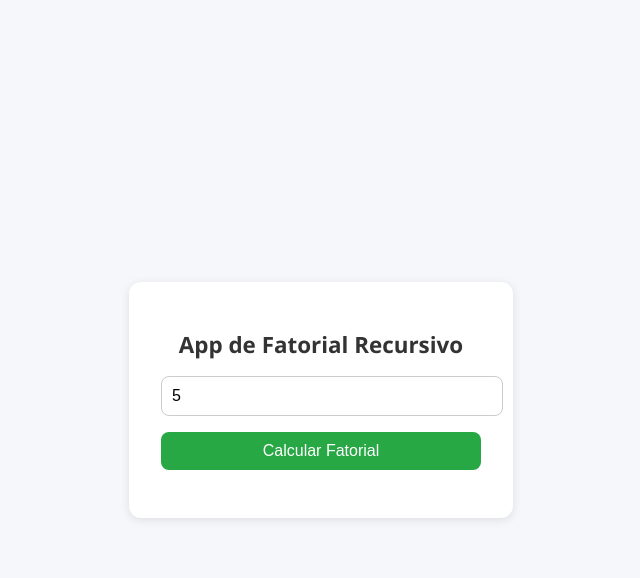
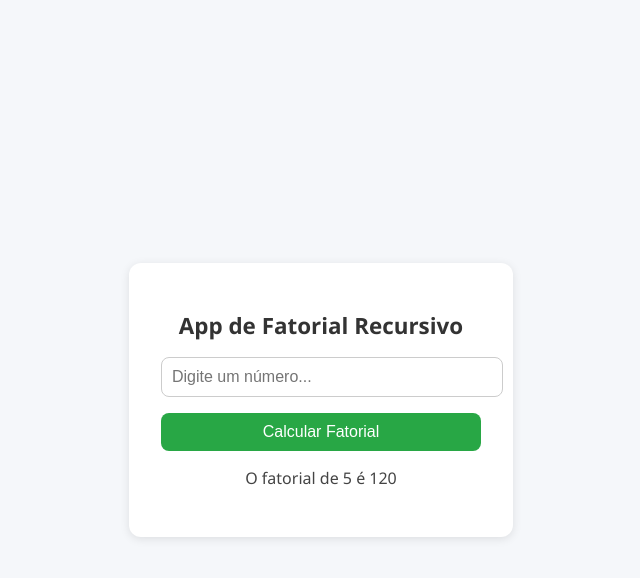
Before and after one commit to geovanesilvajr/html-css-javascript-challenges, a plain HTML site: page day-32-recursive-factorial/index.html in a window 1280 px wide. Both pictures are taken after typing "5" into the empty fields and a click on the button "Calcular Fatorial". Shown: the whole page, without its empty margins (319-959 px from the left). Drawn offline with Linux system fonts and the light colour scheme.

Commit message:
feat: Adicionar continuação resolução desafio 32 - Função Recursiva - Fatorial

```diff
--- a/day-32-recursive-factorial/index.html
+++ b/day-32-recursive-factorial/index.html
@@ -78,20 +78,30 @@
     <script>
       // 👉 Escreva seu código JavaScript aqui
 
-      function calcularFatorial(n) {
-        const input = document.getElementById("numero");
+      function fatorial(n) {
+        if (n === 0 || n === 1) {
+          return 1;
+        } else {
+          return n * fatorial(n - 1);
+        }
+      }
+
+      function calcularFatorial() {
         const resultado = document.getElementById("resultado");
+        const n = parseInt(document.getElementById("numero").value);
 
-        n = input.value.trim();
+        if (isNaN(n)) {
+          resultado.textContent = "Digite um número válido";
+          return;
+        }
 
         if (n < 0) {
-          return alert("Números negativos não são válidos");
-        } else if (n === 0 || n === 1) {
-          return 1;
-        } else {
-          resultado.textContent = n * calcularFatorial(n - 1);
+          resultado.textContent = "Números negativos não são válidos";
           return;
         }
+        const resultadoFatorial = fatorial(n);
+        resultado.textContent = `O fatorial de ${n} é ${resultadoFatorial}`;
+        document.getElementById("numero").value = "";
       }
     </script>
   </body>
```
